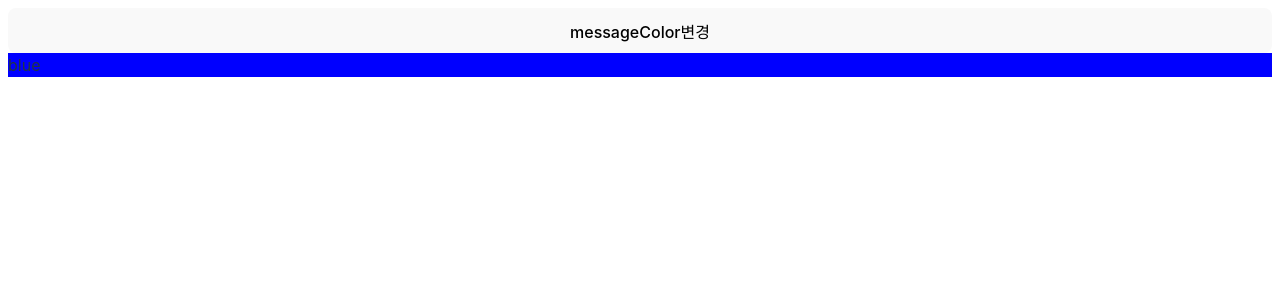
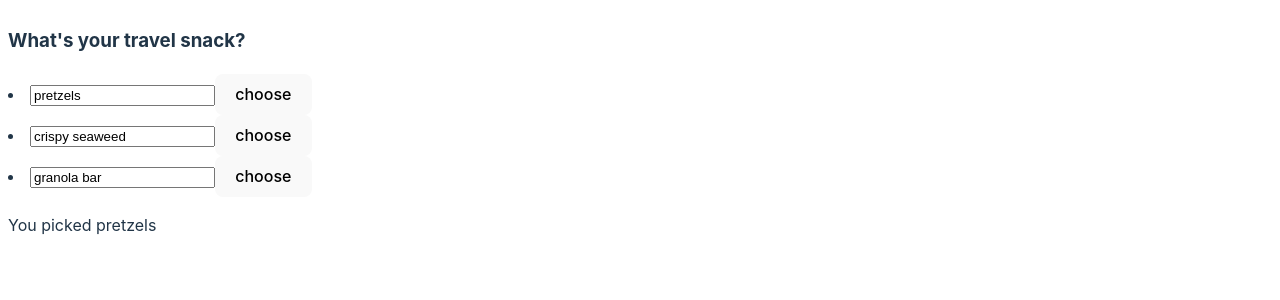
Before and after one commit to zzinLee/react-playground, a React (Vite) app: page / in a window 1280 px wide. Shown: the top 300 px of the page. Built offline with nearby package versions, Linux system fonts and the light colour scheme.

Commit message:
Avoid Duplication in state

```diff
--- a/src/App.jsx
+++ b/src/App.jsx
@@ -1,16 +1,46 @@
 import { useState } from "react";
-import Message from "./Message";
+
+const initialItems = [
+  { title: "pretzels", id: 0 },
+  { title: "crispy seaweed", id: 1 },
+  { title: "granola bar", id: 2 },
+];
 
 function App() {
-  const [messageColor, setMessageColor] = useState("blue");
-  const changeColor = () => {
-    setMessageColor("yellow");
+  const [items, setItems] = useState(initialItems);
+  const [selectedItemId, setSelectedItemId] = useState(0);
+  const handleChangeInput = (ev, id) => {
+    const changedItems = items.map((item) => {
+      return (item.id === id) ? {
+          ...item,
+          title: ev.target.value,
+        } : item;
+    });
+
+    setItems(changedItems);
   };
+  const handleChooseButton = (ev, id) => {
+    ev.stopPropagation();
+
+    setSelectedItemId(id);
+  };
+
+  const itemElemList = items.map((item) => {
+    return (
+      <li key={item.id}>
+        <input type="text" value={item.title} onChange={(ev) => handleChangeInput(ev, item.id)} />
+        <button onClick={(ev) => handleChooseButton(ev, item.id)}>choose</button>
+      </li>
+    );
+  });
+
+  const selectedItem = items.find((item) => item.id === selectedItemId);
 
   return (
     <>
-      <button onClick={changeColor}>messageColor변경</button>
-      <Message messageColor={messageColor} />
+      <h3>{"What's your travel snack?"}</h3>
+      {itemElemList}
+      <p>You picked {selectedItem.title}</p>
     </>
   );
 }
--- a/src/Message.jsx
+++ /dev/null
@@ -1,10 +0,0 @@
-import { useState } from "react";
-
-export default function Message({ messageColor }) {
-  const [color, setColor] = useState(messageColor);
-  const changeColor = () => setColor("red");
-
-  return <div onClick={changeColor} style={{
-    background: color
-  }}>{color}</div>
-}
```
